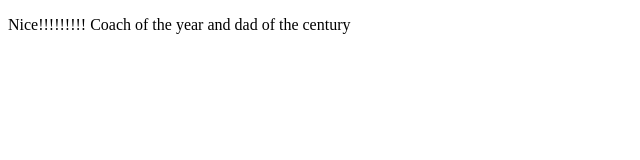
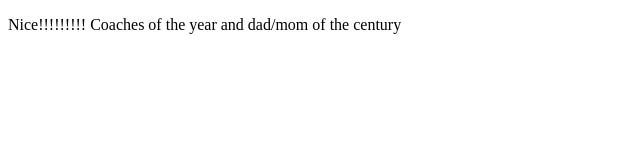
Before and after one commit to cobyfielding/basic-html-template, a plain HTML site: page index.html in a window 1280 px wide. Shown: the full height of the page, 0-640 px from the left. Drawn offline with Linux system fonts and the light colour scheme.

Commit message:
still a joke

```diff
--- a/index.html
+++ b/index.html
@@ -8,6 +8,6 @@
     <title>Document</title>
 </head>
 <body>
-    <p>Nice!!!!!!!!! Coach of the year and dad of the century</p>
+    <p>Nice!!!!!!!!! Coaches of the year and dad/mom of the century</p>
 </body>
 </html>
```
